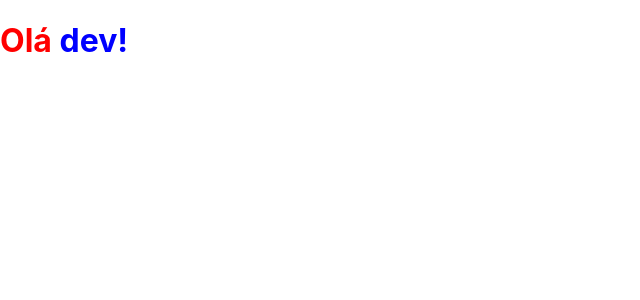
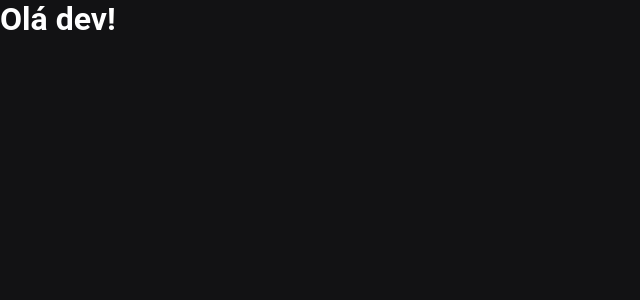
Before and after one commit to luizsaulo/nextjs-devnews, a Next.js app: page / in a window 1280 px wide. Shown: the top 300 px of the page, without its empty margins (0-640 px from the left). Built offline with nearby package versions, Linux system fonts and the light colour scheme.

Commit message:
implementing the actual global style and erasing the test one we did before

```diff
--- a/pages/index.tsx
+++ b/pages/index.tsx
@@ -2,6 +2,6 @@
 
 export default function Home() {
   return (
-    <h1 className={styles.title}>Olá <span>dev!</span></h1>
+    <h1>Olá <span>dev!</span></h1>
   )
 }
--- a/styles/globals.scss
+++ b/styles/globals.scss
@@ -1,16 +1,47 @@
-html,
+* {
+  margin: 0;
+  padding: 0;
+  box-sizing: border-box;
+}
+
+:root {
+  --white: #ffffff;
+  --gray100: #f4f6fc;
+  --gray300: #a8a8b3;
+  --gray700: #323238;
+  --gray800: #29292e;
+  --gray850: #1f2729;
+  --gray900: #121214;
+  --secondary: #fe8cab;
+  --primary: #8b96ff;
+}
+
+@media (max-width: 1080px) {
+  html {
+    font-size: 93.75%;
+  }
+}
+
+@media (max-width: 720px) {
+  html {
+    font-size: 87.5%;
+  }
+}
+
 body {
-  padding: 0;
-  margin: 0;
-  font-family: -apple-system, BlinkMacSystemFont, Segoe UI, Roboto, Oxygen,
-    Ubuntu, Cantarell, Fira Sans, Droid Sans, Helvetica Neue, sans-serif;
+  background: var(--gray900);
+  color: var(--white);
+}
+
+body, input, textarea, select, button {
+  font: 400 1rem "Roboto", sans-serif;
+}
+
+button {
+  cursor: pointer;
 }
 
 a {
   color: inherit;
   text-decoration: none;
 }
-
-* {
-  box-sizing: border-box;
-}
--- a/styles/home.module.scss
+++ /dev/null
@@ -1,8 +0,0 @@
-.title {
-  color: red;
-
-span {
-  color: blue;
-}
-
-}
```
